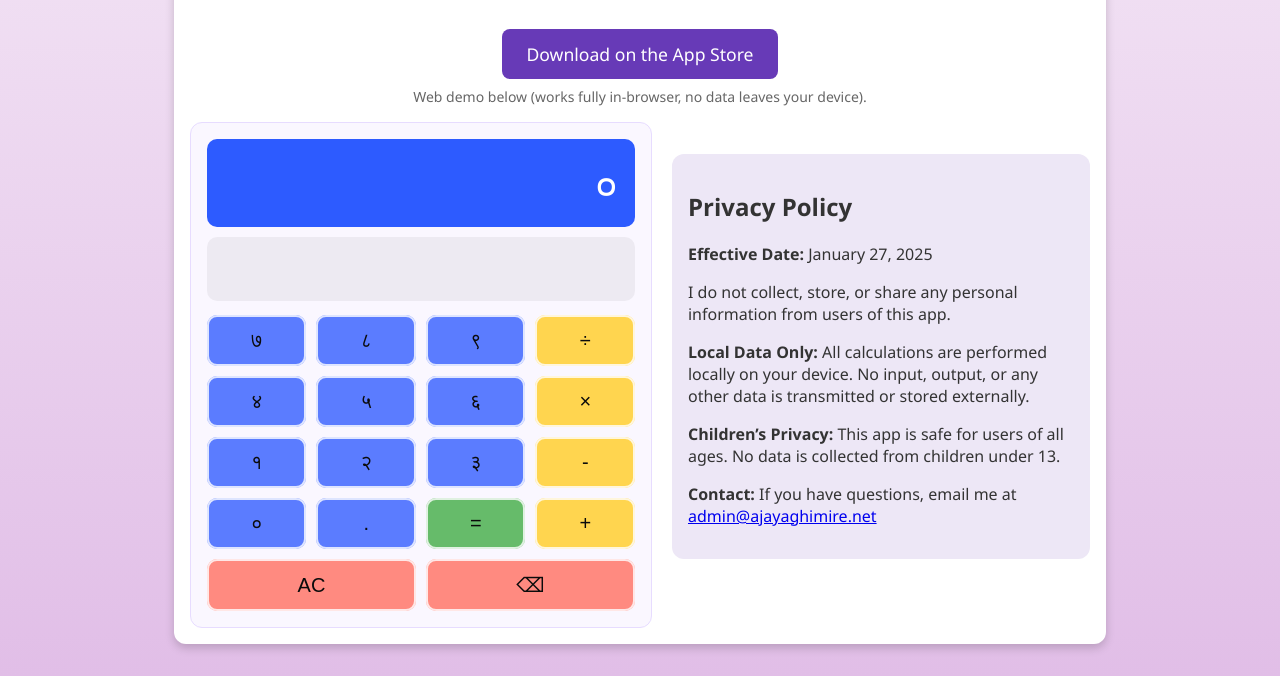
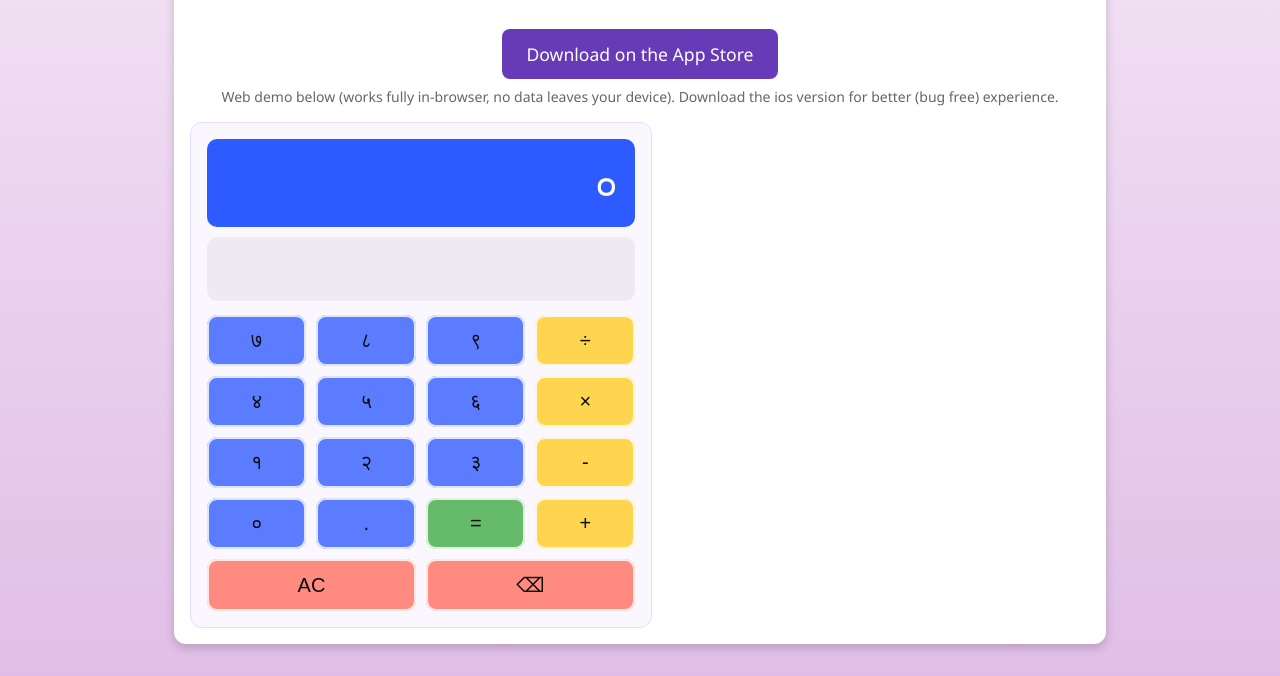
Before and after one commit to ajaya-ghimire/my-profile, a plain HTML site: page devanagari-calculator.html in a window 1280 px wide. Shown: the part 145-821 px from the top of the page. Drawn offline with Linux system fonts and the light colour scheme.

Commit message:
Modify small note regarding web demo and iOS app
Updated note about web demo and iOS version experience.

```diff
--- a/devanagari-calculator.html
+++ b/devanagari-calculator.html
@@ -138,7 +138,7 @@
     <a class="download-button" href="https://apps.apple.com/app/ganak/id6741540953" target="_blank" rel="noopener">
       Download on the App Store
     </a>
-    <div class="smallNote">Web demo below (works fully in-browser, no data leaves your device).</div>
+    <div class="smallNote">Web demo below (works fully in-browser, no data leaves your device). Download the ios version for better (bug free) experience. </div>
 
     <div class="grid">
       <!-- ✅ Web Calculator App -->
@@ -175,16 +175,6 @@
           <button class="btn util wide" data-key="AC">AC</button>
           <button class="btn util wide" data-key="⌫">⌫</button>
         </div>
-      </div>
-
-      <!-- ✅ Your existing Privacy Policy block -->
-      <div class="privacy-policy">
-        <h2>Privacy Policy</h2>
-        <p><strong>Effective Date:</strong> January 27, 2025</p>
-        <p>I do not collect, store, or share any personal information from users of this app.</p>
-        <p><strong>Local Data Only:</strong> All calculations are performed locally on your device. No input, output, or any other data is transmitted or stored externally.</p>
-        <p><strong>Children’s Privacy:</strong> This app is safe for users of all ages. No data is collected from children under 13.</p>
-        <p><strong>Contact:</strong> If you have questions, email me at <a href="mailto:admin@ajayaghimire.net">admin@ajayaghimire.net</a></p>
       </div>
     </div>
   </div>
```
